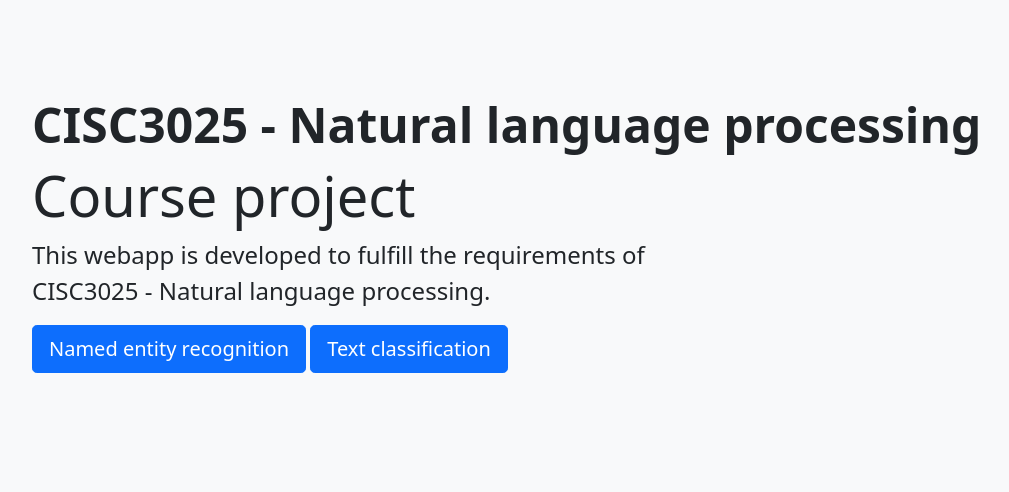
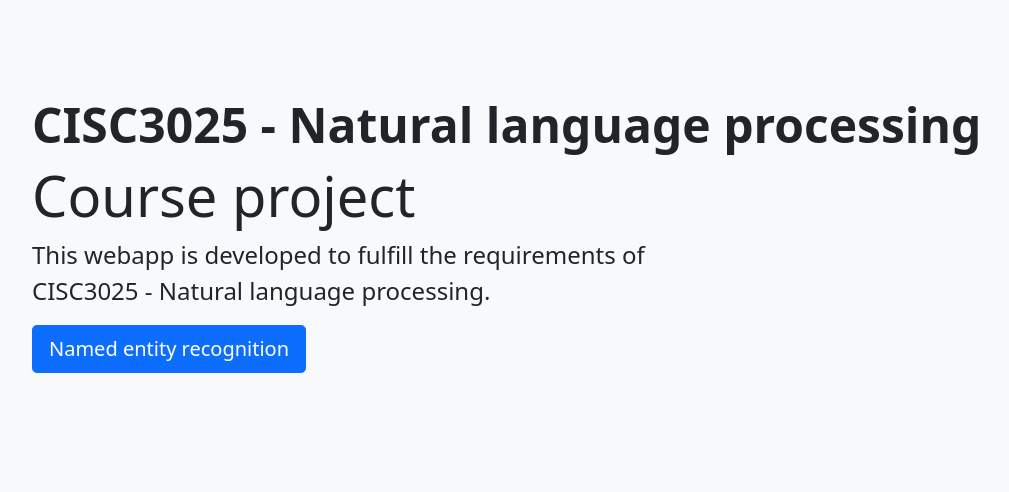
Before and after one commit to hangon1234/CISC3025_Natural_language_processing_project, a Django app: page / in a window 1280 px wide. Shown: the top 492 px of the page, without its empty margins (110-1119 px from the left). Run offline with Django 4.2, Linux system fonts and the light colour scheme; parts of the project's set-up code (start-up, migrations or seed data) failed here and were passed over.

Commit message:
remove text classification

```diff
--- a/nlp/core/templates/core/main.html
+++ b/nlp/core/templates/core/main.html
@@ -14,7 +14,6 @@
             <h1 class="display-4">Course project</h1>
             <p class="col-md-8 fs-4">This webapp is developed to fulfill the requirements of CISC3025 - Natural language processing. </p>
             <a href="{% url 'named_entity_recognition:index' %}" class="btn btn-primary btn-lg mb-4 mr-2" type="button">Named entity recognition</a>
-            <a href="{% url 'text_classification:index' %}" class="btn btn-primary btn-lg mb-4" type="button">Text classification</a>
         </div>
     </div>
 </div>
```
